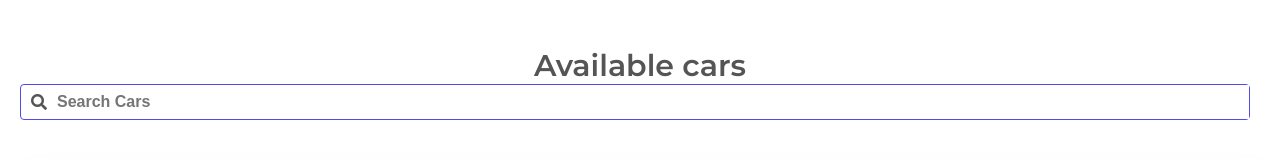
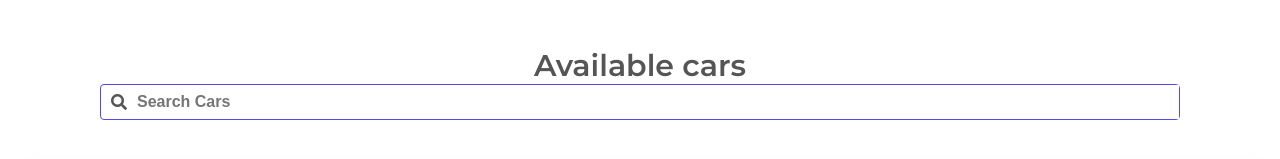
Before and after one commit to tedkelvin19/Phase-1-Independent-Project, a plain HTML site: page index.html in a window 1280 px wide. Shown: the part 109-268 px from the top of the page. Drawn offline with nearby package versions, Linux system fonts and the light colour scheme; no server answers.

Commit message:
updated filter search styles

```diff
--- a/index.css
+++ b/index.css
@@ -160,8 +160,8 @@ p{
 	display: flex;
 	flex-direction: row;
 	align-items: center;
-	margin-left: 20px;
-	margin-right: 30px;
+	margin-left: 100px;
+	margin-right: 100px;
   }
   .car-container form input{
 	border: none;
```
